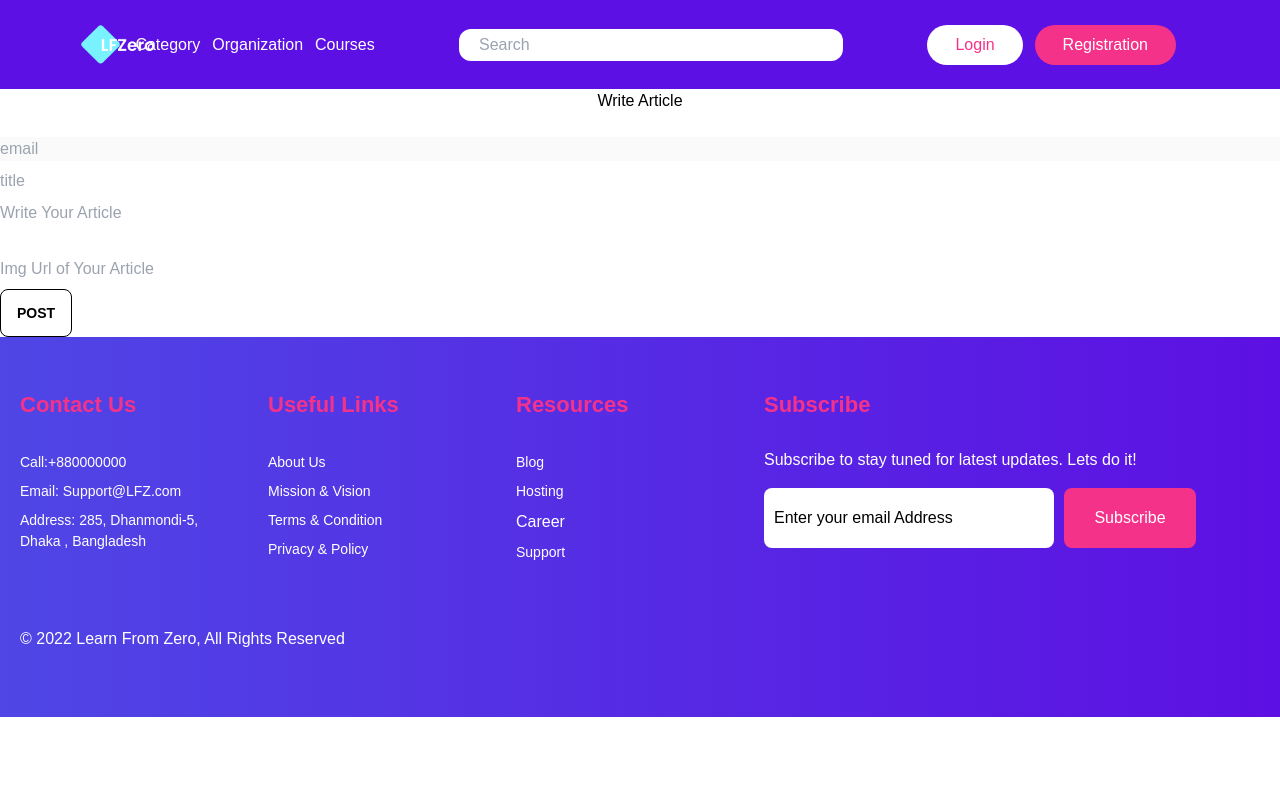
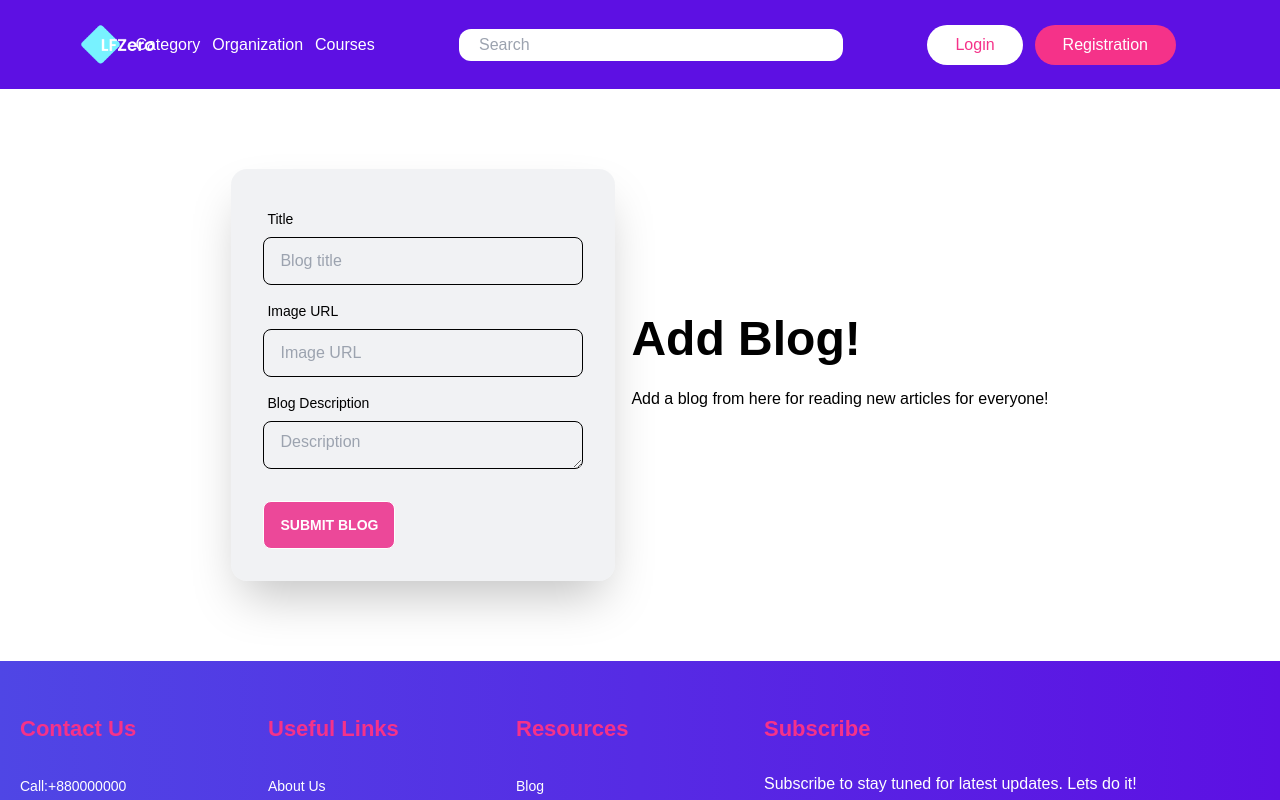
Before and after one commit to rezainiet/lfzero-client, a React (Create React App) app: page /addblog in a window 1280 px wide. Shown: the top 800 px of the page. Built offline with nearby package versions, Linux system fonts and the light colour scheme; no server answers.

Commit message:
designed add blog page

```diff
--- a/src/components/Pages/Blog/AddBlog.js
+++ b/src/components/Pages/Blog/AddBlog.js
@@ -1,39 +1,60 @@
 import React, { useState } from 'react';
+import { useAuthState } from 'react-firebase-hooks/auth';
 import { toast, ToastContainer } from 'react-toastify';
+import auth from '../../../firebase.init';
 
 const AddBlog = () => {
+    const [user] = useAuthState(auth);
 
 
     const handleAddReview = event => {
         event.preventDefault();
-        const myreview = {
-            email: event.target.email.value,
-            // service: service.name,
-            // serviceId: serviceId,
+        const addBlog = {
+            email: user?.email,
             title: event.target.title.value,
             description: event.target.description.value,
-            ratings: event.target.ratings.value,
             img: event.target.img.value,
         }
-
+        console.log(addBlog);
     }
 
     return (
         <div>
-            <h2 className='text-center'>Write Article </h2>
+
             <form onSubmit={handleAddReview}>
-                <br />
-                <input className='w-full mb-2' type="email" name="email" placeholder='email' required readOnly disabled></input>
-                <br />
-                <input className='w-full mb-2' type="text" name="title" placeholder='title' autoComplete='off' required></input>
-                <br />
-                <input className='w-full mb-2' type="text" name="description" placeholder='Write Your Article' required></input>
-                <br />
-                {/* <input className='w-full mb-2' type="number" name="reads" placeholder='Reads' autoComplete='off' required></input> */}
-                <br />
-                <input className='w-full mb-2' type="text" name="img" placeholder='Img Url of Your Article' required></input>
-                <br />
-                <input className='btn btn-secondary' type='submit' value='Post'></input>
+                <div className="hero my-16 bg-base-200">
+                    <div className="hero-content flex-col lg:flex-row-reverse">
+                        <div className="text-center lg:text-left">
+                            <h1 className="text-5xl font-bold">Add Blog!</h1>
+                            <p className="py-6">Add a blog from here for reading new articles for everyone!</p>
+                        </div>
+                        <div className="card flex-shrink-0 w-full max-w-sm shadow-2xl bg-gray-300 bg-opacity-30">
+                            <div className="card-body">
+                                <div className="form-control">
+                                    <label className="label">
+                                        <span className="label-text">Title</span>
+                                    </label>
+                                    <input name='title' type="text" placeholder="Blog title" className="input input-bordered" />
+                                </div>
+                                <div className="form-control">
+                                    <label className="label">
+                                        <span className="label-text">Image URL</span>
+                                    </label>
+                                    <input name='img' type="text" placeholder="Image URL" className="input input-bordered" />
+                                </div>
+                                <div className="form-control">
+                                    <label className="label">
+                                        <span className="label-text">Blog Description</span>
+                                    </label>
+                                    <textarea name="description" id="" cols="30" rows="30" placeholder="Description" className="input input-bordered py-2"></textarea>
+                                </div>
+                                <div className=" mt-6">
+                                    <button type='submit' className="btn bg-pink-500 text-white hover:bg-pink-600">Submit Blog</button>
+                                </div>
+                            </div>
+                        </div>
+                    </div>
+                </div>
             </form>
             <ToastContainer></ToastContainer>
 
--- a/src/components/shared/Footer/Footer.js
+++ b/src/components/shared/Footer/Footer.js
@@ -23,7 +23,6 @@ const Footer = () => {
                     <div className='flex flex-col'>
                         <h4 className='text-[#F53289] font-bold text-[22px] mb-1.5 lg:mb-[27px] mt-4 sm:mt-0'>Resources</h4>
                         <a className='text-white text-[14px] my-1' href=''>Blog</a>
-                        <a className='text-white text-[14px] my-1' href=''>Hosting</a>
                         <a className='text-white font-[14px] my-1' href=''>Career</a>
                         <a className='text-white text-[14px] my-1' href=''>Support</a>
                     </div>
```
